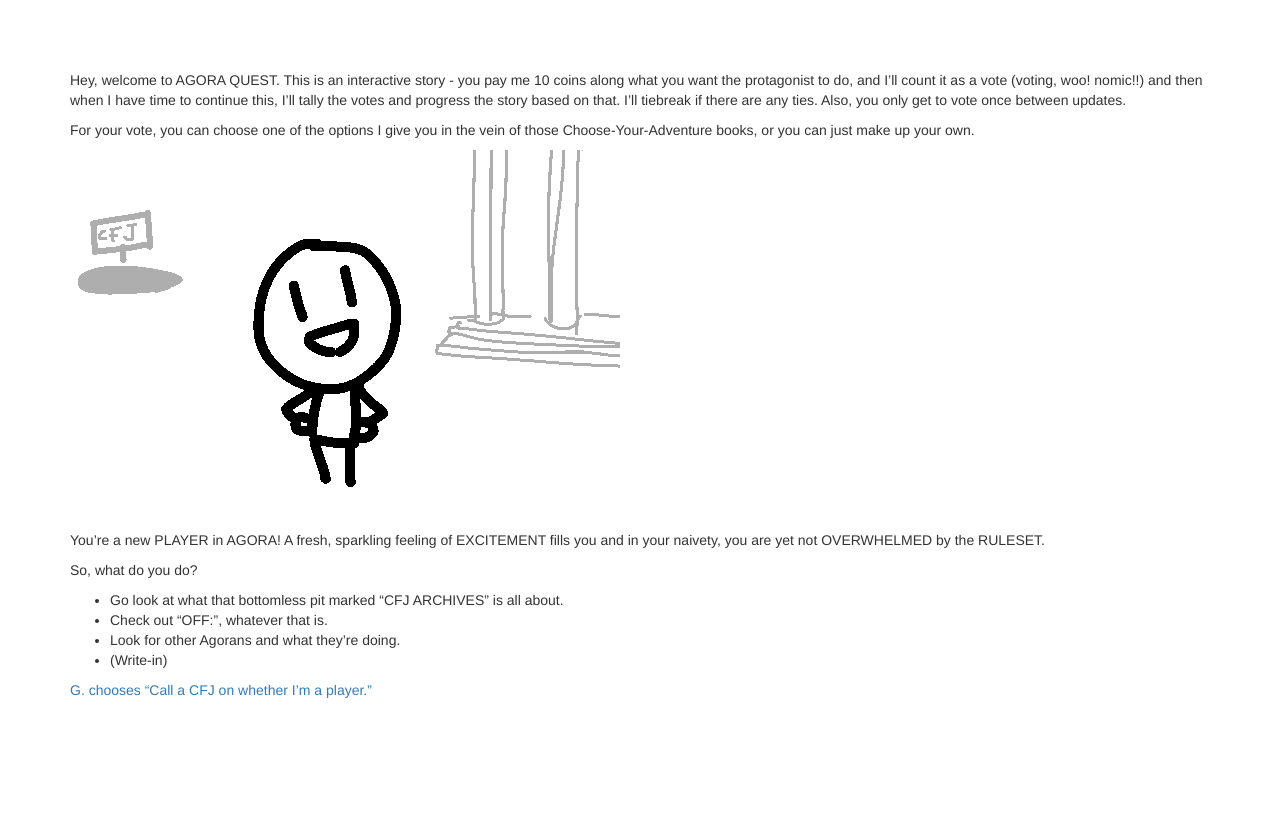
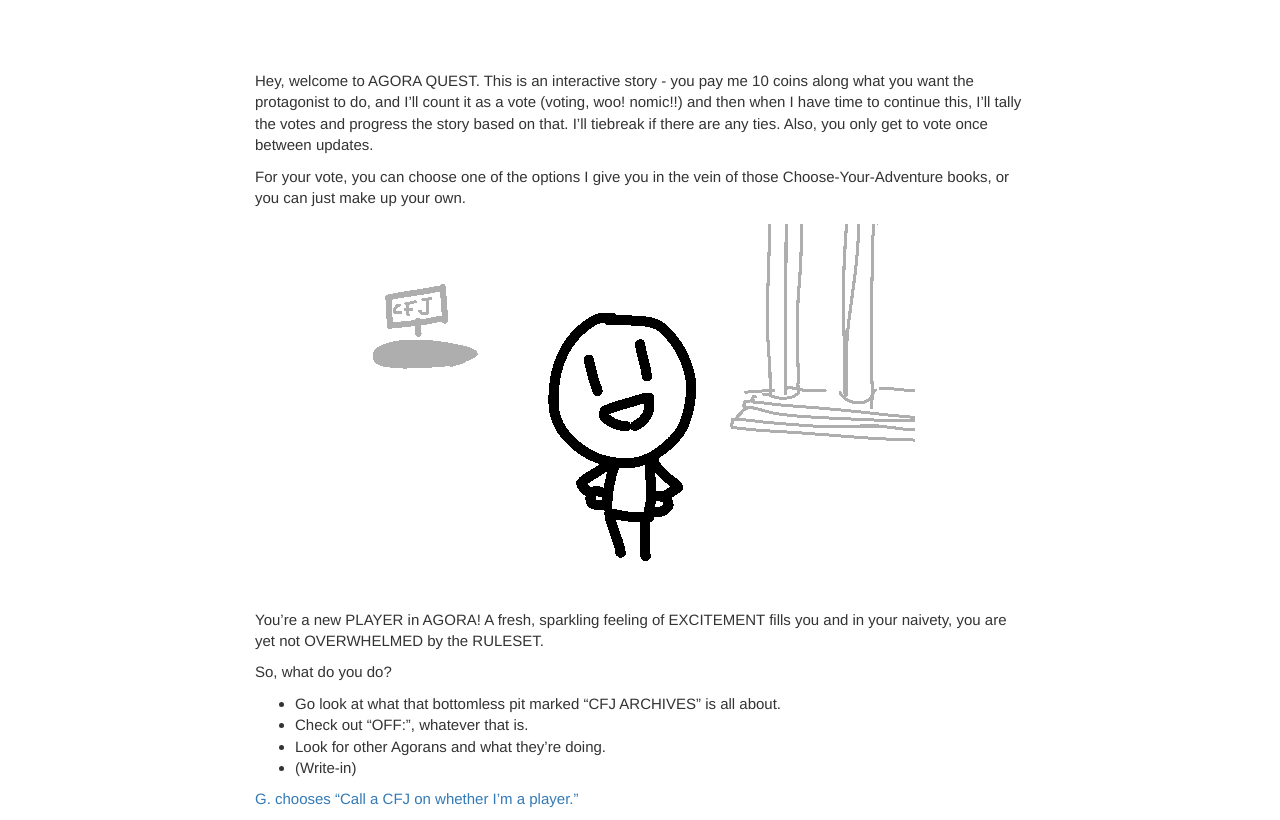
Before and after one commit to AgoraNomic/AgoraQuest, a Jekyll site: the page built from updates/update0.md, in a window 1280 px wide. Shown: the part 100-920 px from the top of the page. Built offline with Jekyll 4.4.1, drawn with Linux system fonts in a browser that asks for light colours; nearby versions of some CDN libraries; our own code applies the rules of GitHub Pages for plain Markdown files.

Commit message:
better layout

```diff
--- a/_layouts/default.html
+++ b/_layouts/default.html
@@ -17,6 +17,17 @@
         table {
             margin-bottom: 1em;
         }
+
+	#content {
+	    max-width: 800px;
+	    font-size: 1.5rem;
+	}
+
+	#content img {
+	    display: block;
+	    max-width: 100%;
+	    margin: 1em auto;
+	}
     </style>
 
     <!-- Javascript -->
@@ -26,7 +37,7 @@
 <body>
     {% include Header/header.html %}
 
-    <div class="container" style="margin-top: 70px">
+    <div id="content" class="container" style="margin-top: 70px">
     {{ content }}
     </div>
 
```
